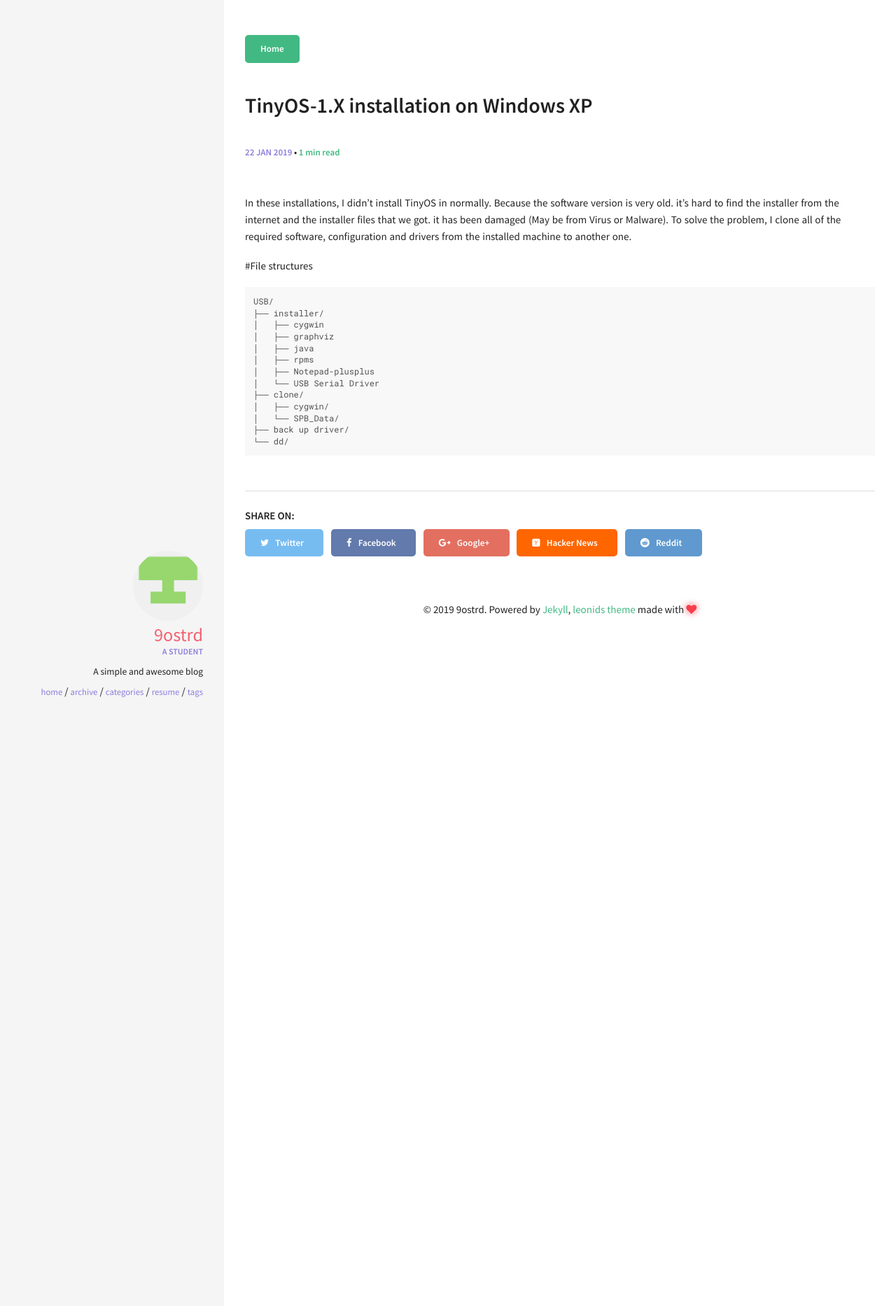
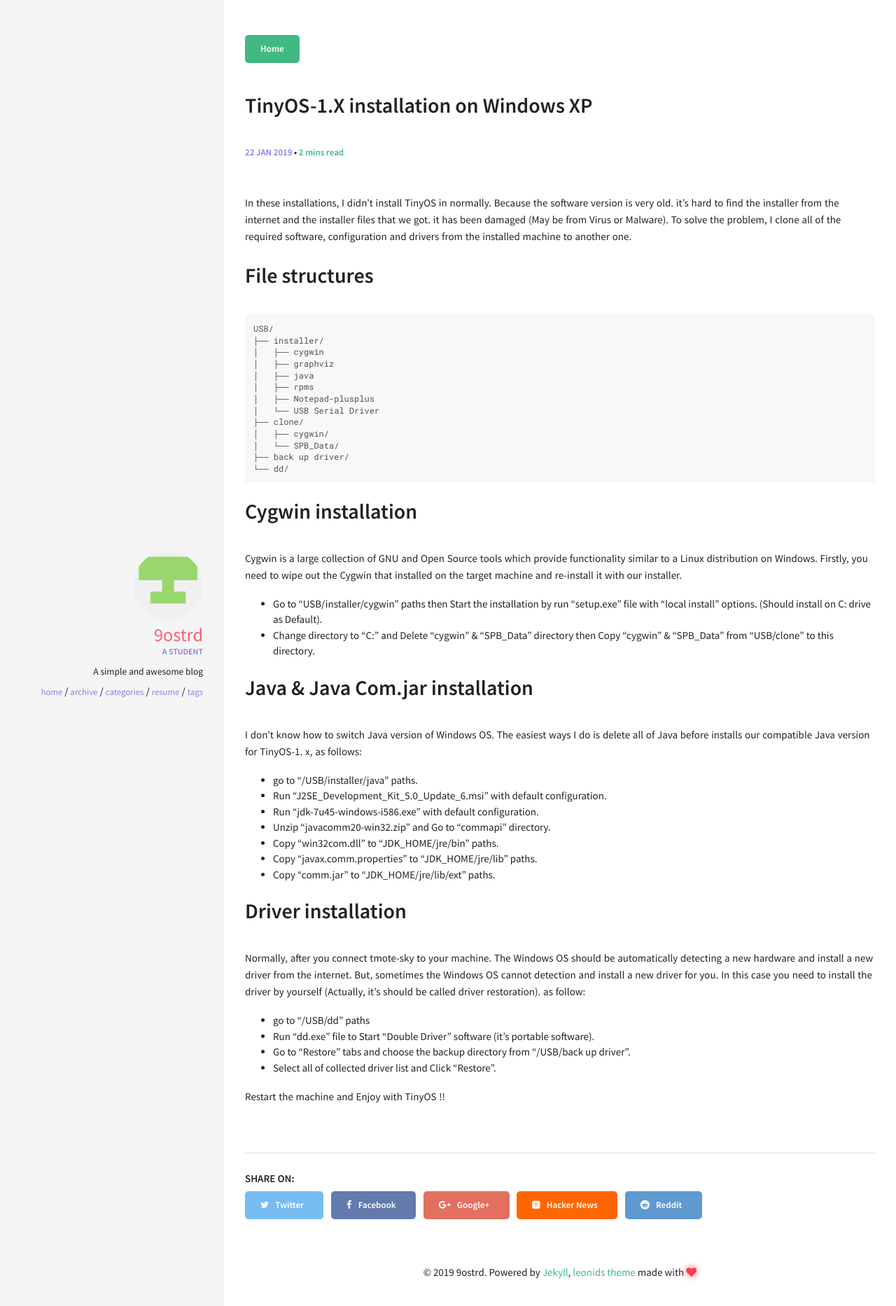
Before and after one commit to 9ostrd/9ostrd.github.io, a Jekyll site: the page built from _posts/2019-01-22-tinyos-1.x-installation-on-windows-xp.md, in a window 1280 px wide. Shown: the top 1866 px of the page at 70% size. Built offline with Jekyll 4.4.1, drawn with Linux system fonts in a browser that asks for light colours.

Commit message:
new post

````diff
--- a/_posts/2019-01-22-tinyos-1.x-installation-on-windows-xp.md
+++ b/_posts/2019-01-22-tinyos-1.x-installation-on-windows-xp.md
@@ -8,7 +8,7 @@ comments: true
 
 In these installations, I didn’t install TinyOS in normally. Because the software version is very old. it’s hard to find the installer from the internet and the installer files that we got. it has been damaged (May be from Virus or Malware). To solve the problem, I clone all of the required software, configuration and drivers from the installed machine to another one.
 
-#File structures
+# File structures
 
 ```
 USB/
@@ -25,3 +25,32 @@ USB/
 ├── back up driver/
 └── dd/
 ```
+
+# Cygwin installation
+
+Cygwin is a large collection of GNU and Open Source tools which provide functionality similar to a Linux distribution on Windows. Firstly, you need to wipe out the Cygwin that installed on the target machine and re-install it with our installer.
+
+- Go to “USB/installer/cygwin” paths then Start the installation by run “setup.exe” file with “local install” options. (Should install on C: drive as Default).
+- Change directory to “C:” and Delete “cygwin” & “SPB_Data” directory then Copy “cygwin” & “SPB_Data” from “USB/clone” to this directory.
+
+# Java & Java Com.jar installation
+I don’t know how to switch Java version of Windows OS. The easiest ways I do is delete all of Java before installs our compatible Java version for TinyOS-1. x, as follows:
+
+- go to “/USB/installer/java” paths.
+- Run “J2SE_Development_Kit_5.0_Update_6.msi” with default configuration.
+- Run “jdk-7u45-windows-i586.exe” with default configuration.
+- Unzip “javacomm20-win32.zip” and Go to “commapi” directory.
+- Copy “win32com.dll” to “JDK_HOME/jre/bin” paths.
+- Copy “javax.comm.properties” to “JDK_HOME/jre/lib” paths.
+- Copy “comm.jar” to “JDK_HOME/jre/lib/ext” paths.
+
+# Driver installation
+
+Normally, after you connect tmote-sky to your machine. The Windows OS should be automatically detecting a new hardware and install a new driver from the internet. But, sometimes the Windows OS cannot detection and install a new driver for you. In this case you need to install the driver by yourself (Actually, it’s should be called driver restoration). as follow:
+
+- go to “/USB/dd” paths
+- Run “dd.exe” file to Start “Double Driver” software (it’s portable software).
+- Go to “Restore” tabs and choose the backup directory from “/USB/back up driver”.
+- Select all of collected driver list and Click “Restore”.
+
+Restart the machine and Enjoy with TinyOS !!
````
